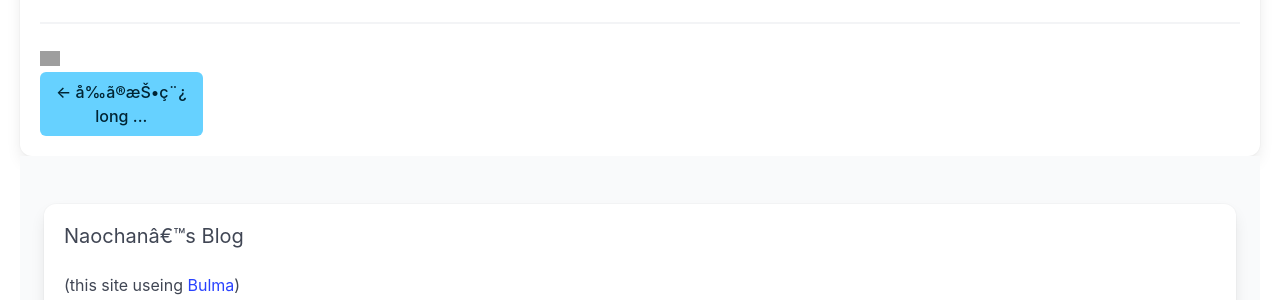
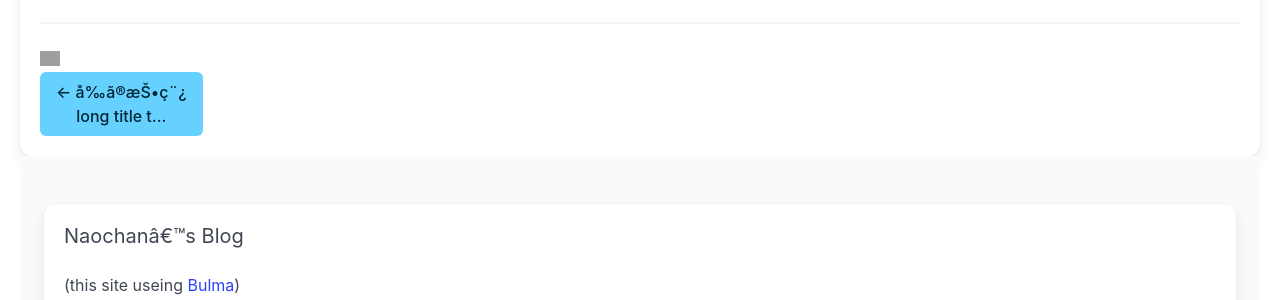
Before and after one commit to naochan83275/blogtest, a Jekyll site: the page built from _posts/2024-10-05-テスト投稿.md, in a window 1280 px wide. Shown: the part 341-641 px from the top of the page. Built offline with Jekyll 4.4.1, drawn with Linux system fonts in a browser that asks for light colours; comment, search, counter and statistics services are not loaded; grey boxes are pictures that could not be loaded.

Commit message:
Update post.html

```diff
--- a/_layouts/post.html
+++ b/_layouts/post.html
@@ -22,7 +22,7 @@
   {{ content }}
   <hr>
   <div>
-    <a href="https://twitter.com/share?ref_src=twsrc%5Etfw" class="twitter-share-button" data-url="{{ site.url }}{{ site.baseurl }}{{ page.path }}" data-lang="ja" data-show-count="false"> </a><script async src="https://platform.twitter.com/widgets.js" charset="utf-8"></script>
+    <a href="https://twitter.com/share?ref_src=twsrc%5Etfw" class="twitter-share-button" data-url="{{ site.url }}{{ site.baseurl }}/{{ page.path | replace: '_', '' | replace: '.md', '.html' }}" data-lang="ja" data-show-count="false"> </a><script async src="https://platform.twitter.com/widgets.js" charset="utf-8"></script>
     <a href="https://b.hatena.ne.jp/entry/" class="hatena-bookmark-button" data-hatena-bookmark-layout="basic" title="このエントリーをはてなブックマークに追加"><img src="https://b.st-hatena.com/images/v4/public/entry-button/button-only@2x.png" alt="このエントリーをはてなブックマークに追加" width="20" height="20" style="border: none;" /></a><script type="text/javascript" src="https://b.st-hatena.com/js/bookmark_button.js" charset="utf-8" async="async"></script>
   </div>
   {% if page.authors %}
@@ -41,13 +41,13 @@
   {% if page.previous.url %}
   <a class="button is-info" href="{{ page.previous.url | prepend: site.baseurl | replace: '//', '/' }}">
     &larr; 前の投稿<br>
-    {{ page.previous.title | truncate: 8 }}
+    {{ page.previous.title | truncate: 15 }}
   </a>
   {% endif %}
   {% if page.next.url %}
   <a class="button is-info is-right" style="text-align: right;" href="{{ page.next.url | prepend: site.baseurl | replace: '//', '/' }}">
     次の投稿 &rarr;<br>
-    {{ page.next.title | truncate: 8 }}
+    {{ page.next.title | truncate: 15 }}
   </a>
   {% endif %}
 </div>
```
